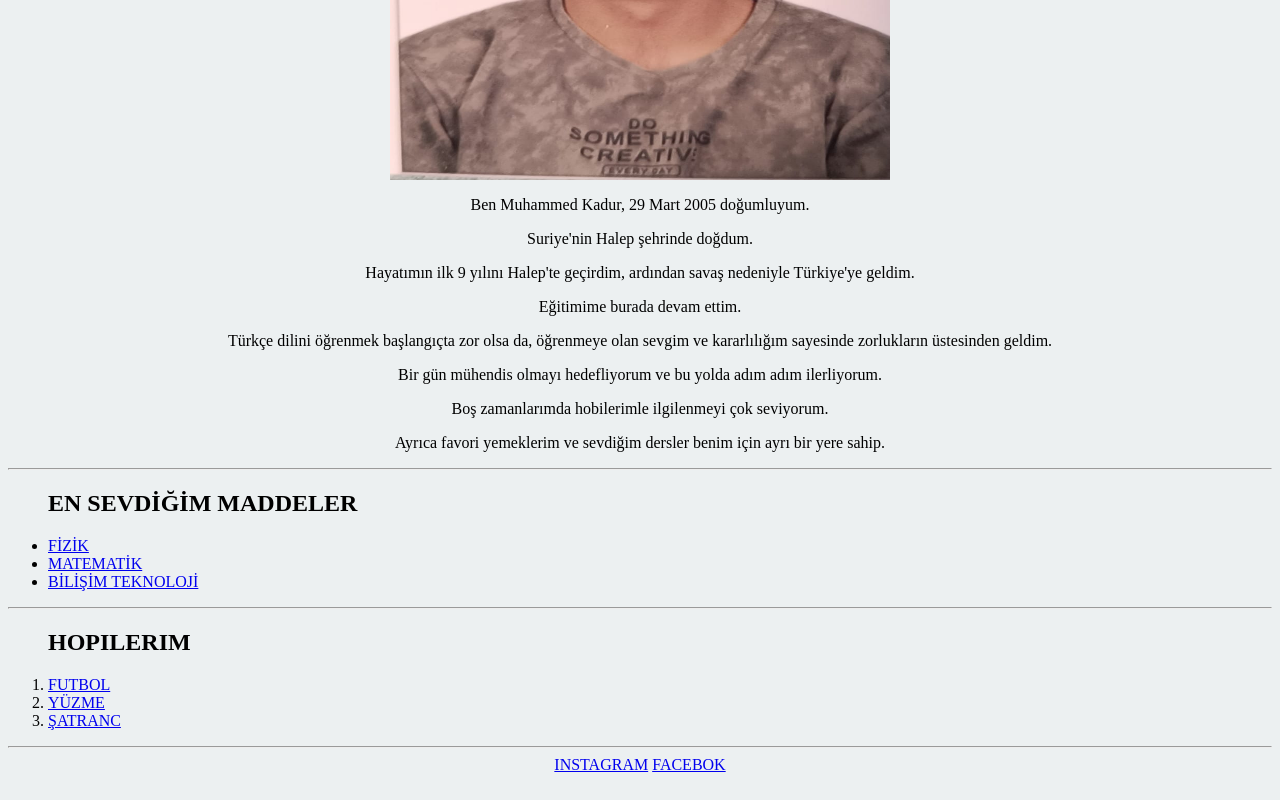
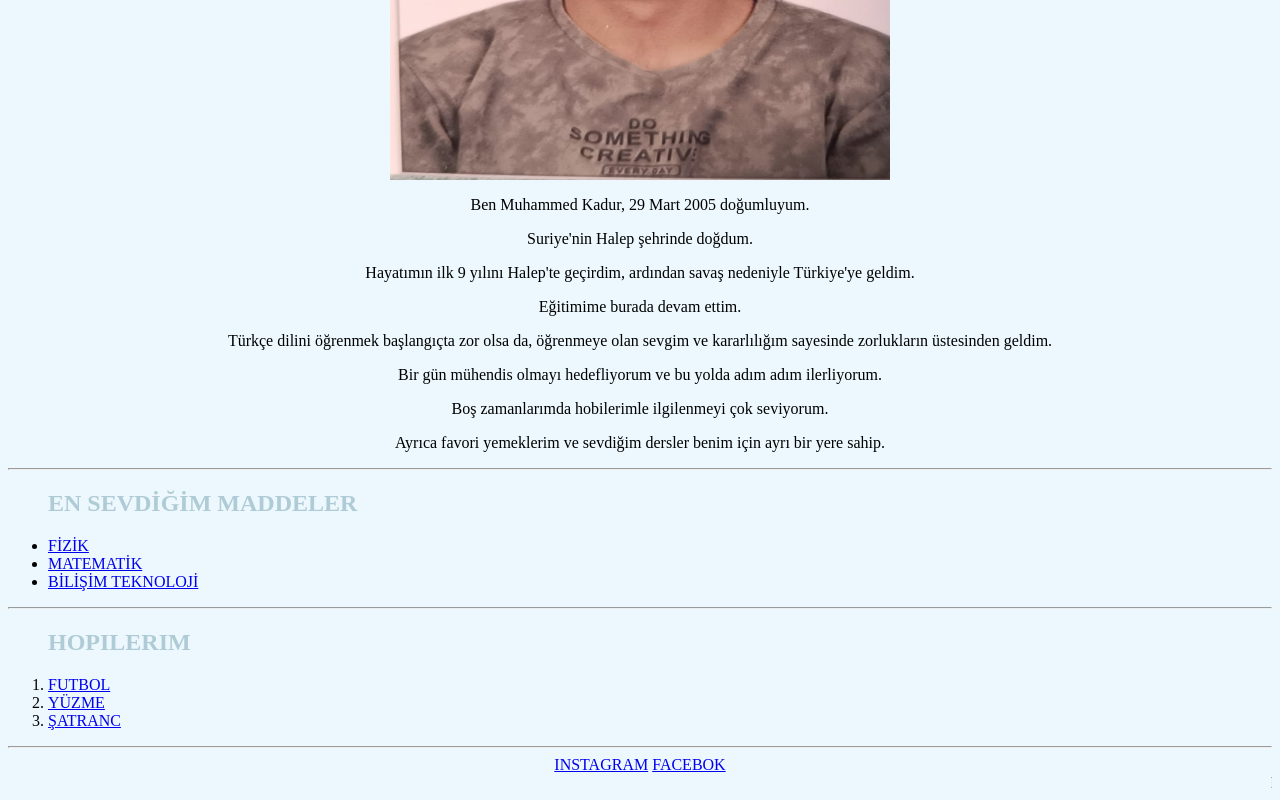
Before and after one commit to muhammedkaddur10/muhammedkaddur1, a plain HTML site: page index.html in a window 1280 px wide. Shown: the part 396-1196 px from the top of the page. Drawn offline with Linux system fonts and the light colour scheme.

Commit message:
Update index.html

```diff
--- a/index.html
+++ b/index.html
@@ -4,8 +4,8 @@
 MUHAMMED KADDUR
 </title>
 </head>
-   <header background-color="BDC3C7"><center><h1>MUHAMMED KADDUR</center></h1></header>
-<body bgcolor="#ECF0F1">
+   <header style="background-color":#F2B418"><center><h1>MUHAMMED KADDUR</center></h1></header>
+<body bgcolor="#ECF8FD">
    <hr>
 <center><img src="benim.jpg" width="500" height="500"></center>
 
@@ -19,7 +19,7 @@ MUHAMMED KADDUR
 <p>Ayrıca favori yemeklerim ve sevdiğim dersler benim için ayrı bir yere sahip.</p></center>
 <hr>
 <ul>
-<h2>EN SEVDİĞİM MADDELER</h2>
+<h2  style="color : AFCBD5 ;">EN SEVDİĞİM MADDELER</h2>
     <li><a href="FİZİK.html">FİZİK</a></li>
     <li><a href="MATEMATİK.html">MATEMATİK</a></li>
     <li><a href="bilisim.html">BİLİŞİM TEKNOLOJİ</a></li>
@@ -27,7 +27,7 @@ MUHAMMED KADDUR
 </ul>
 <hr>
 <ol>
-<h2>HOPILERIM</h2>
+<h2 style="color : AFCBD5 ;">HOPILERIM</h2>
 <li><a href="futbol.html">FUTBOL</a></li>
 <li><a href="yuzme.html">YÜZME</a></li>
 <li><a href="satranc.html">ŞATRANC</a></li>
```
